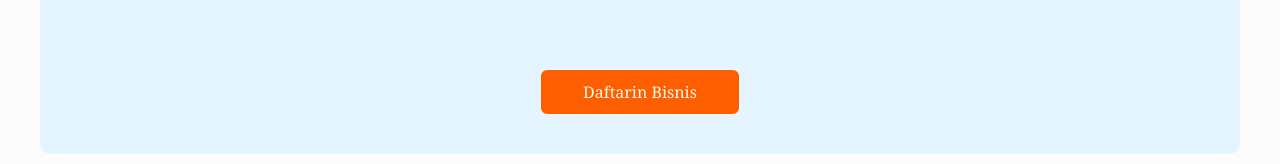
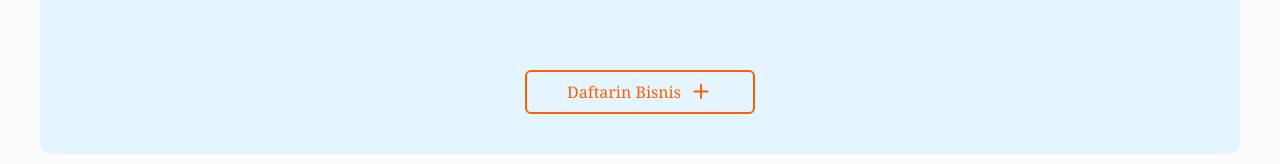
Before and after one commit to IryIndriyanto/yakuse-fe, a Next.js app: page /profile in a window 1280 px wide. Shown: the part 717-881 px from the top of the page. Built offline with nearby package versions, Linux system fonts and the light colour scheme.

Commit message:
add variant for profile Button

```diff
--- a/src/components/ButtonList/index.tsx
+++ b/src/components/ButtonList/index.tsx
@@ -1,16 +1,21 @@
+import Image from "next/image";
 interface ButtonListProps {
   label: string;
-  variant: "Edit" | "Delete";
+  variant: "Edit" | "Delete" | "Daftar";
+  iconSrc?: string;
 }
 
-const ButtonList = ({ label, variant }: ButtonListProps) => {
+const ButtonList = ({ label, variant, iconSrc }: ButtonListProps) => {
   const buttonStyles = variant === "Edit"
     ? "bg-transparent text-[#005792] border-[#005792] border-2 py-2 px-10 rounded-md hover:bg-[#005792] hover:text-white transition-all duration-300"
-    : "bg-[#FD5F00] text-[#F6FCEB] border-[#FD5F00] border-2 py-2 px-10 rounded-md hover:bg-[#FF7F32] hover:text-white hover:border-[#FF7F32] transition-all duration-300";
+    : variant === "Delete"
+    ? "bg-[#FD5F00] text-[#F6FCEB] border-[#FD5F00] border-2 py-2 px-10 rounded-md hover:bg-[#FF7F32] hover:text-white hover:border-[#FF7F32] transition-all duration-300"
+    : "bg-transparent text-[#FD5F00] border-[#FD5F00] border-2 py-2 px-10 rounded-md hover:bg-[#FF7F32] hover:text-white hover:border-[#FF7F32] transition-all duration-300";
 
   return (
-    <button className={buttonStyles}>
+    <button className={`${buttonStyles} flex justify-center items-center gap-2`}>
       {label}
+      {iconSrc && <Image src={iconSrc} alt="icon" width={24} height={40} />}
     </button>
   );
 };
```
